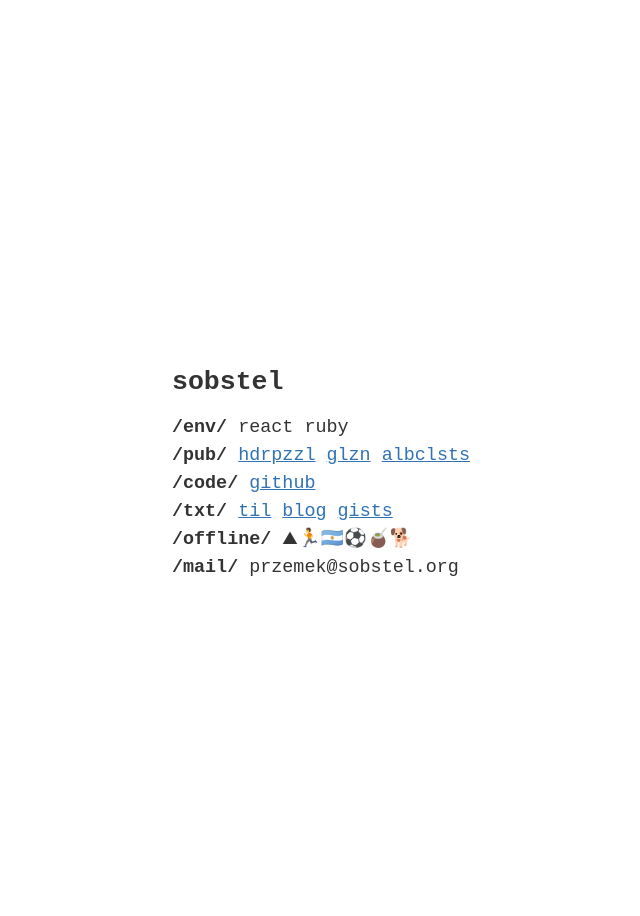
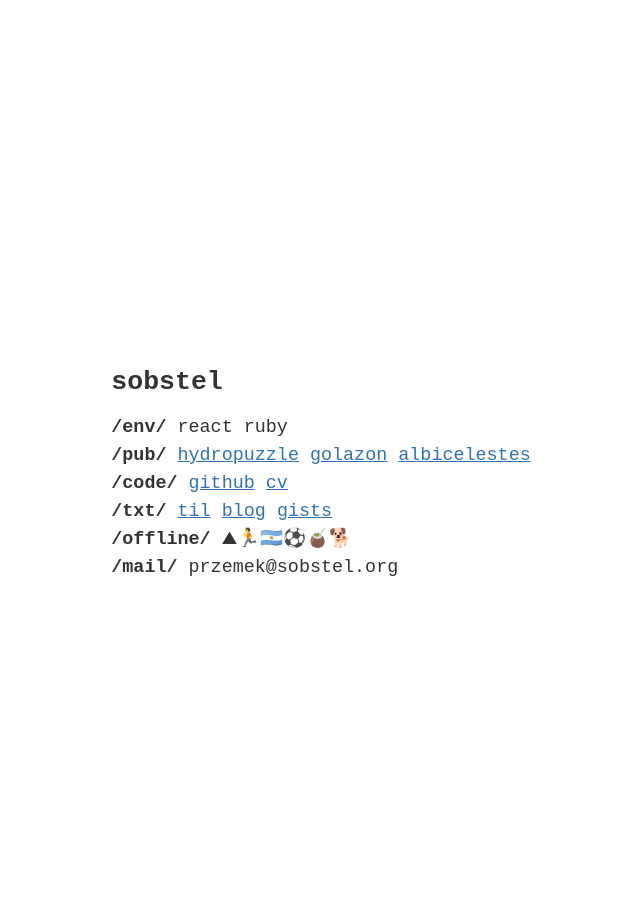
Before and after one commit to sobstel/sobstel.github.com, a Jekyll site: the page index.html, which Jekyll copies as it is, in a window 1280 px wide. Shown: the whole page, without its empty margins (319-959 px from the left). Built offline with Jekyll 4.4.1, drawn with Linux system fonts in a browser that asks for light colours.

Commit message:
You are never too old to set another goal or to dream a new dream

```diff
--- a/index.html
+++ b/index.html
@@ -25,13 +25,14 @@
       </p>
       <p>
         <strong>/pub/</strong>
-        <a href="/hydropuzzle/">hdrpzzl</a>
-        <a href="https://golazon.com/">glzn</a>
-        <a href="https://albicelestes.com">albclsts</a>
+        <a href="/hydropuzzle/">hydropuzzle</a>
+        <a href="https://golazon.com/">golazon</a>
+        <a href="https://albicelestes.com">albicelestes</a>
       </p>
       <p>
         <strong>/code/</strong>
-        <a href="https://github.com/sobstel/" class="more">github</a>
+        <a href="https://github.com/sobstel/">github</a>
+        <a href="https://www.linkedin.com/in/sobstel/">cv</a>
       </p>
       <p>
         <strong>/txt/</strong>
```
